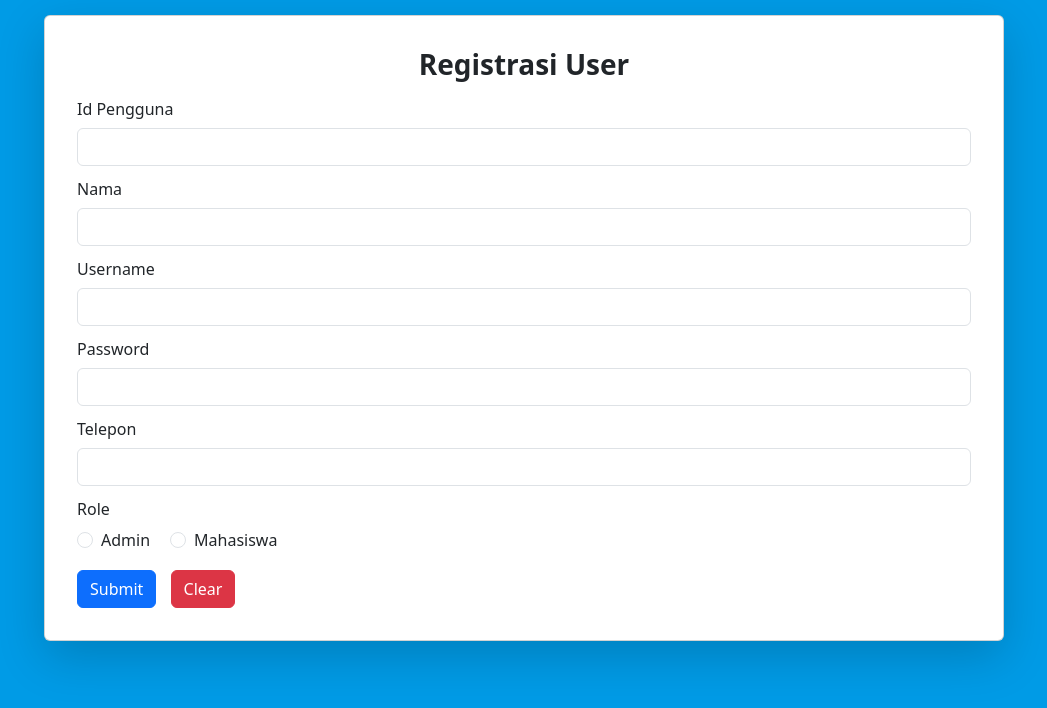
After one commit to aldinoed/proyek, a PHP site: page /wpw/userman/input-pengguna.php in a window 1280 px wide. The commit adds this page. Shown: the top 708 px of the page, without its empty margins (116-1163 px from the left). Run offline with PHP 8.4, Linux system fonts and the light colour scheme.

Commit message:
membuat logic user

```diff
--- a/index.php
+++ b/index.php
@@ -128,7 +128,7 @@ session_start();
                                           </span><a class="text-white align-items-center" href="invman/index.php">&#160;&#160;Manajemen Peralatan</a></div>
                                     <div class="btn fitur d-flex justify-content-center align-items-center">&#160;&#160;<span class="text-white  material-symbols-outlined">
                                                 manage_accounts
-                                          </span><a class="text-white align-items-center" href="#">&#160;&#160;Manajemen Pengguna</a></div>
+                                          </span><a class="text-white align-items-center" href="userman/">&#160;&#160;Manajemen Pengguna</a></div>
                                     <form method="post" class="d-flex justify-content-center fitur" style="padding-right: 100px">
                                           <button name="logout" type="submit" formaction="logout.php" class=" btn text-white d-flex align-items-center justify-content-center" style="border-radius:0px; height:50px;width: 100%;">
                                                 <span class="material-symbols-outlined">
--- /dev/null
+++ b/userman/input-pengguna.php
@@ -0,0 +1,122 @@
+<!DOCTYPE html>
+<html lang="en">
+
+<head>
+      <meta charset="UTF-8">
+      <meta http-equiv="X-UA-Compatible" content="IE=edge">
+      <meta name="viewport" content="width=device-width, initial-scale=1.0">
+      <title>Document</title>
+      <link href="https://cdn.jsdelivr.net/npm/bootstrap@5.3.0-alpha3/dist/css/bootstrap.min.css" rel="stylesheet" integrity="sha384-KK94CHFLLe+nY2dmCWGMq91rCGa5gtU4mk92HdvYe+M/SXH301p5ILy+dN9+nJOZ" crossorigin="anonymous">
+      <style>
+            body {
+                  display: flex;
+                  justify-content: center;
+                  align-items: center;
+                  height: 100%;
+                  background-color: #009BE6;
+            }
+
+            .form-container {
+                  min-width: 120vh;
+                  margin-top: 15px;
+            }
+      </style>
+</head>
+
+<body>
+      <div class="form-container">
+            <div class="card login-card p-3 shadow-lg">
+                  <div class="card-body">
+                        <div class="row">
+                              <h3 class="text-center fw-bold">Registrasi User</h3>
+                        </div>
+                        <form method="POST">
+                              <div class="row mb-1">
+                                    <label for="exampleInputiId" class="col-sm-5 col-form-label">Id Pengguna</label>
+                                    <div class="col-sm-15">
+                                          <input type="text" class="form-control" id="exampleInputId" name="id">
+                                    </div>
+                              </div>
+                              <div class="row mb-1">
+                                    <label for="exampleInputNama" class="col-sm-5 col-form-label">Nama</label>
+                                    <div class="col-sm-15">
+                                          <input type="text" class="form-control" id="exampleInputNama" name="nama">
+                                    </div>
+                              </div>
+                              <div class="row mb-1">
+                                    <label for="exampleInputUname" class="col-sm-5 col-form-label">Username</label>
+                                    <div class="col-sm-15">
+                                          <input type="text" class="form-control" id="exampleInputUname" name="uname">
+                                    </div>
+                              </div>
+                              <div class="row mb-1">
+                                    <label for="exampleInputPassword" class="col-sm-5 col-form-label">Password</label>
+                                    <div class="col-sm-15">
+                                          <input type="password" class="form-control" id="exampleInputPassword" name="passwd">
+                                    </div>
+                              </div>
+                              <div class="row mb-1">
+                                    <label for="exampleInputTelepon" class="col-sm-5 col-form-label">Telepon</label>
+                                    <div class="col-sm-15">
+                                          <input type="number" class="form-control" id="exampleInputTelepon" name="telp">
+                                    </div>
+                              </div>
+                              <div class="row mb-3">
+                                    <label class="col-sm-5 col-form-label">Role</label>
+                                    <div class="col-sm-10 d-flex " style="padding-left: 0px;">
+                                          <div class="form-check" style="margin-left: 12px;">
+                                                <input type="radio" class="form-check-input" id="adminRadio" name="role" value="admin">
+                                                <label class="form-check-label mr-3" for="adminRadio">Admin</label>
+                                          </div>
+                                          <div class="form-check" style="margin-left: 20px;">
+                                                <input type="radio" class="form-check-input" id="mahasiswaRadio" name="role" value="mahasiswa">
+                                                <label class="form-check-label" for="mahasiswaRadio">Mahasiswa</label>
+                                          </div>
+                                    </div>
+                              </div>
+                              <button type="submit" class="btn btn-primary tombol" name="login" formaction="input-pengguna.php">Submit</button>
+                              <button type="reset" class="btn btn-danger tombol" style="margin-left:10px;">Clear</button>
+                  </div>
+                  </form>
+            </div>
+      </div>
+      </div>
+      <script src="https://cdn.jsdelivr.net/npm/@popperjs/core@2.11.7/dist/umd/popper.min.js" integrity="sha384-zYPOMqeu1DAVkHiLqWBUTcbYfZ8osu1Nd6Z89ify25QV9guujx43ITvfi12/QExE" crossorigin="anonymous"></script>
+      <script src="https://cdn.jsdelivr.net/npm/bootstrap@5.3.0-alpha3/dist/js/bootstrap.min.js" integrity="sha384-Y4oOpwW3duJdCWv5ly8SCFYWqFDsfob/3GkgExXKV4idmbt98QcxXYs9UoXAB7BZ" crossorigin="anonymous"></script>
+</body>
+
+</html>
+
+<?php
+include '../connection.php';
+if (isset($_POST['login'])) {
+      try {
+            echo "<script>alert('Login Successfully')</script>";
+            $id = $_POST['id'];
+            $nama = $_POST['nama'];
+            $uname = $_POST['uname'];
+            $passwd = $_POST['passwd'];
+            $telp = $_POST['telp'];
+            $role = $_POST['role'];
+
+            $connect->exec("USE proyek");
+            $query = "INSERT INTO user (
+        id_user, nama_user, username, password, telepon ,user_role
+        ) VALUES (
+        :id, :nama, :uname, :passwd, :telp ,:role
+        )";
+
+            $stmt = $connect->prepare($query);
+            $stmt->bindParam(':id', $id);
+            $stmt->bindParam(':nama', $nama);
+            $stmt->bindParam(':uname', $uname);
+            $stmt->bindParam(':passwd', $passwd);
+            $stmt->bindParam(':telp', $telp);
+            $stmt->bindParam(':role', $role);
+            $stmt->execute();
+      } catch (PDOException $e) {
+            echo $e->getMessage();
+      }
+      // $connect = null;
+}
+?>
```
Also changed, not shown: userman/index.php (+197 -0 lines).
